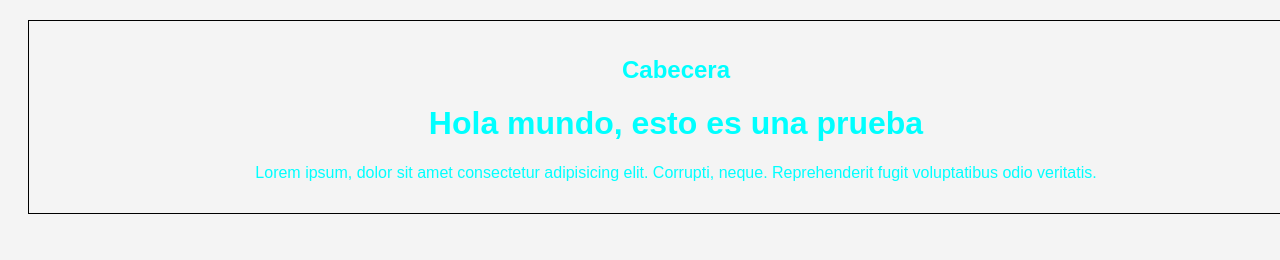
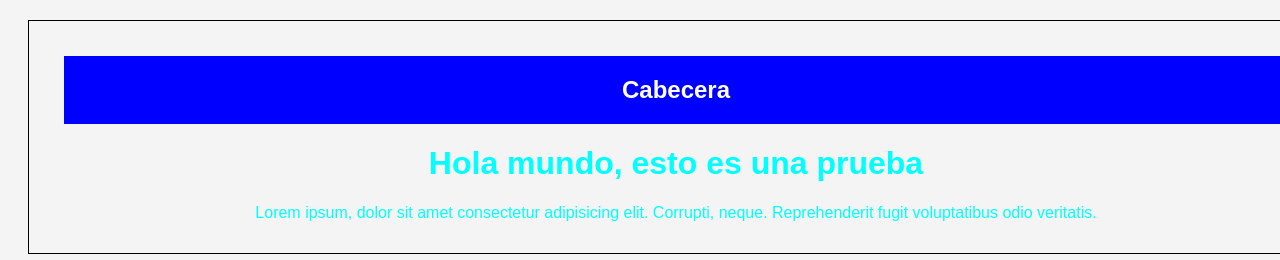
Before and after one commit to gabrielmaldonado164/test_git, a plain HTML site: page proyecto_prueba/index.html in a window 1280 px wide. Shown: the top 260 px of the page. Drawn offline with Linux system fonts and the light colour scheme.

Commit message:
Finalizado el diseno de la cabecera

```diff
--- a/proyecto_prueba/css/estilos.css
+++ b/proyecto_prueba/css/estilos.css
@@ -13,3 +13,12 @@ body{
     border: 1px solid #000;
     color: aqua;
 }
+
+.cabecera{
+    color: #fff;
+    background: blue;
+    margin: 20px;
+    padding: 20px;
+    font-weight: bold;
+
+}
--- a/proyecto_prueba/index.html
+++ b/proyecto_prueba/index.html
@@ -9,7 +9,7 @@
 <body>
 
     <div class="container">
-        <h2>Cabecera</h2>
+        <h2 class="cabecera">Cabecera</h2>
         <h1>Hola mundo, esto es una prueba</h1>
         <p>Lorem ipsum, dolor sit amet consectetur adipisicing elit. Corrupti, neque. Reprehenderit fugit voluptatibus odio veritatis.</p>
     </div>
```
